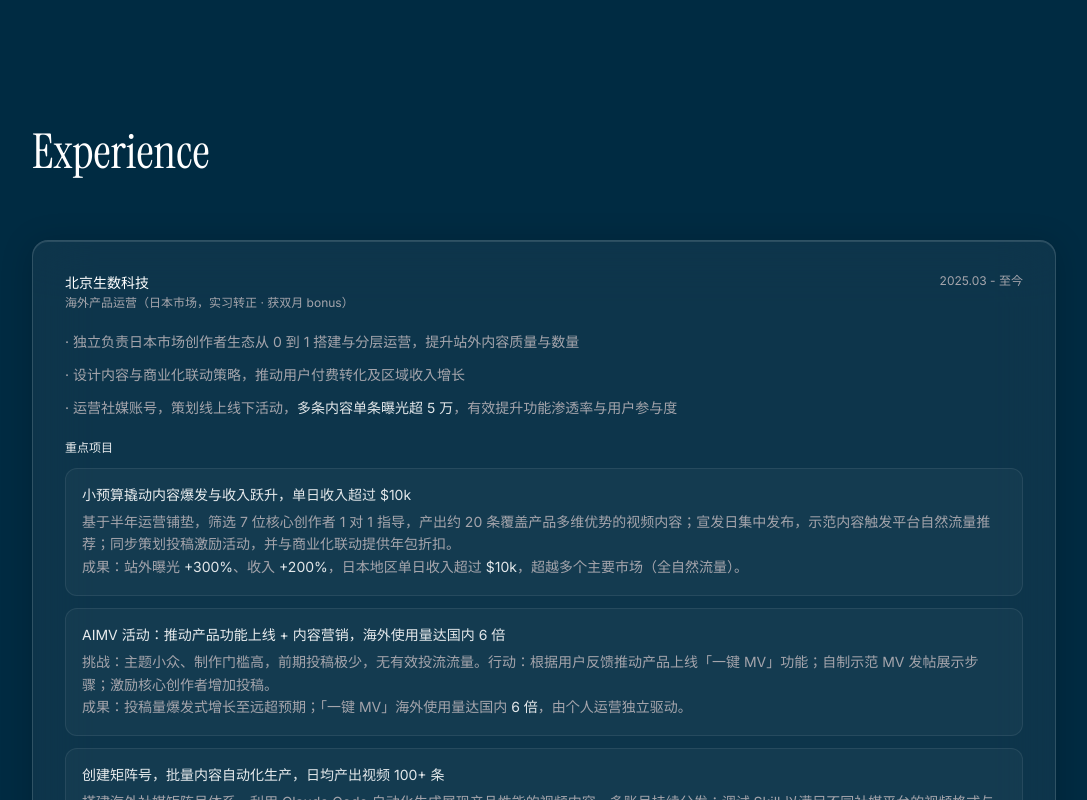
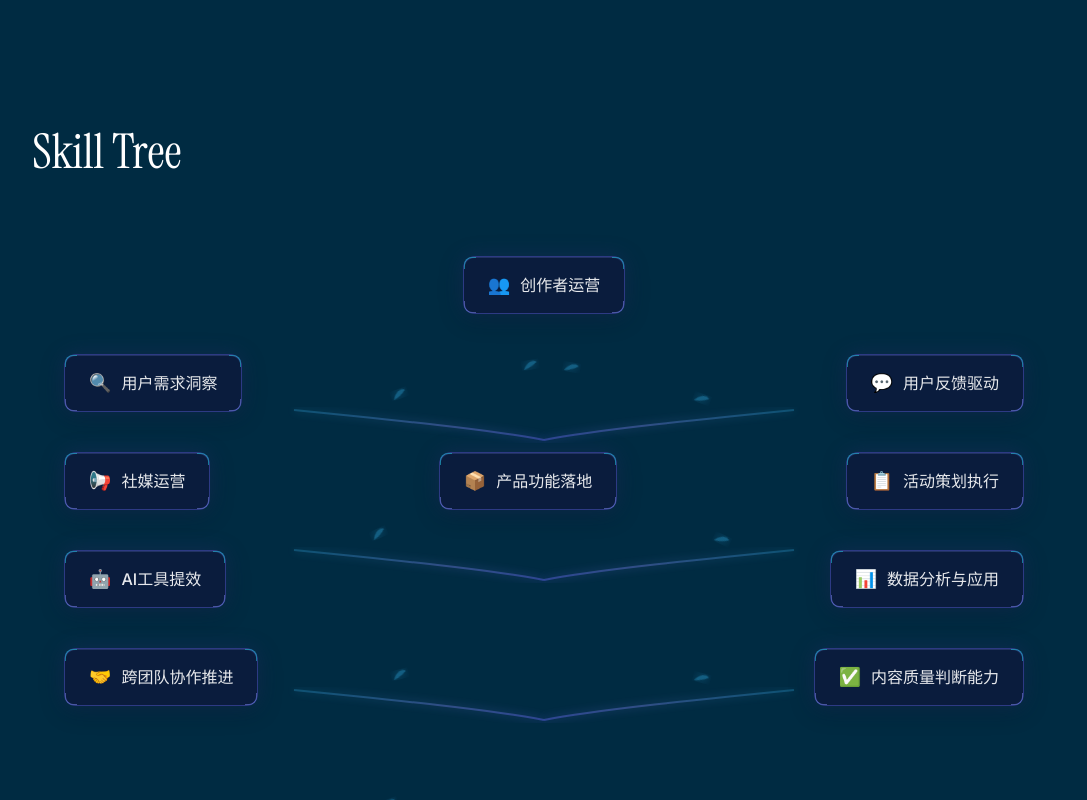
Before and after one commit to morinooto013/lsypersonal-space, a React (Vite) app: page / in a window 1280 px wide. Shown: the part 1840-2640 px from the top of the page, without its empty margins (96-1183 px from the left). Built offline with nearby package versions, Linux system fonts and the light colour scheme.

Commit message:
feat: add Skill Tree section after About with tech-tree visualization

```diff
--- a/src/App.tsx
+++ b/src/App.tsx
@@ -1,6 +1,7 @@
 import Navigation from './components/Navigation'
 import Hero from './components/Hero'
 import About from './components/About'
+import SkillTree from './components/SkillTree'
 import Experience from './components/Experience'
 import Work from './components/Work'
 
@@ -26,6 +27,7 @@ export default function App() {
         <Navigation />
         <Hero />
         <About />
+        <SkillTree />
         <Experience />
         <Work />
       </div>
--- a/src/components/Navigation.tsx
+++ b/src/components/Navigation.tsx
@@ -3,6 +3,7 @@ import { useState, useEffect } from 'react'
 const navLinks = [
   { label: 'Home', href: '#home' },
   { label: 'About', href: '#about' },
+  { label: 'Skills', href: '#skill-tree' },
   { label: 'Experience', href: '#experience' },
   { label: 'Work', href: '#work' },
 ]
--- /dev/null
+++ b/src/components/SkillTree.tsx
@@ -0,0 +1,195 @@
+export default function SkillTree() {
+  const skills = [
+    { name: '创作者运营', icon: '👥' },
+    { name: '用户需求洞察', icon: '🔍' },
+    { name: '用户反馈驱动', icon: '💬' },
+    { name: '社媒运营', icon: '📢' },
+    { name: '产品功能落地', icon: '📦' },
+    { name: '活动策划执行', icon: '📋' },
+    { name: 'AI工具提效', icon: '🤖' },
+    { name: '数据分析与应用', icon: '📊' },
+    { name: '跨团队协作推进', icon: '🤝' },
+    { name: '内容质量判断能力', icon: '✅' },
+  ]
+
+
+  return (
+    <section id="skill-tree" className="relative z-10 min-h-screen flex items-center py-32 px-6 overflow-hidden">
+      <div className="max-w-5xl mx-auto w-full">
+
+        <h2
+          className="text-4xl sm:text-5xl font-normal mb-16 text-foreground"
+          style={{ fontFamily: "'Instrument Serif', serif" }}
+        >
+          Skill Tree
+        </h2>
+
+        {/* Tree visualization */}
+        <div className="relative w-full" style={{ minHeight: '700px' }}>
+
+          {/* SVG background tree structure */}
+          <svg
+            className="absolute inset-0 w-full h-full pointer-events-none"
+            viewBox="0 0 1000 700"
+            preserveAspectRatio="xMidYMid meet"
+            fill="none"
+            xmlns="http://www.w3.org/2000/svg"
+          >
+            <defs>
+              <linearGradient id="branch-grad" x1="0.5" y1="1" x2="0.5" y2="0">
+                <stop offset="0%" stopColor="#6366f1" stopOpacity="0.9" />
+                <stop offset="50%" stopColor="#818cf8" stopOpacity="0.7" />
+                <stop offset="100%" stopColor="#38bdf8" stopOpacity="0.5" />
+              </linearGradient>
+              <filter id="branch-glow">
+                <feGaussianBlur stdDeviation="4" result="blur" />
+                <feMerge>
+                  <feMergeNode in="blur" />
+                  <feMergeNode in="SourceGraphic" />
+                </feMerge>
+              </filter>
+              <filter id="root-glow">
+                <feGaussianBlur stdDeviation="8" result="blur" />
+                <feMerge>
+                  <feMergeNode in="blur" />
+                  <feMergeNode in="SourceGraphic" />
+                </feMerge>
+              </filter>
+            </defs>
+
+            {/* Main trunk */}
+            <path
+              d="M500 700 C500 650, 500 600, 500 100"
+              stroke="url(#branch-grad)"
+              strokeWidth="2.5"
+              filter="url(#branch-glow)"
+              opacity="0.6"
+            />
+
+            {/* Row 0: center top */}
+            <path d="M500 100 L500 60" stroke="url(#branch-grad)" strokeWidth="2" filter="url(#branch-glow)" opacity="0.5" />
+
+            {/* Row 1: left & right */}
+            <path d="M500 200 C450 190, 350 180, 250 170" stroke="url(#branch-grad)" strokeWidth="2" filter="url(#branch-glow)" opacity="0.5" />
+            <path d="M500 200 C550 190, 650 180, 750 170" stroke="url(#branch-grad)" strokeWidth="2" filter="url(#branch-glow)" opacity="0.5" />
+
+            {/* Row 2: left, center, right */}
+            <path d="M500 340 C450 330, 350 320, 250 310" stroke="url(#branch-grad)" strokeWidth="2" filter="url(#branch-glow)" opacity="0.5" />
+            <path d="M500 340 L500 300" stroke="url(#branch-grad)" strokeWidth="1.5" filter="url(#branch-glow)" opacity="0.4" />
+            <path d="M500 340 C550 330, 650 320, 750 310" stroke="url(#branch-grad)" strokeWidth="2" filter="url(#branch-glow)" opacity="0.5" />
+
+            {/* Row 3: left & right */}
+            <path d="M500 480 C450 470, 350 460, 250 450" stroke="url(#branch-grad)" strokeWidth="2" filter="url(#branch-glow)" opacity="0.5" />
+            <path d="M500 480 C550 470, 650 460, 750 450" stroke="url(#branch-grad)" strokeWidth="2" filter="url(#branch-glow)" opacity="0.5" />
+
+            {/* Row 4: left & right */}
+            <path d="M500 600 C450 590, 350 580, 250 580" stroke="url(#branch-grad)" strokeWidth="2" filter="url(#branch-glow)" opacity="0.5" />
+            <path d="M500 600 C550 590, 650 580, 750 580" stroke="url(#branch-grad)" strokeWidth="2" filter="url(#branch-glow)" opacity="0.5" />
+
+            {/* Decorative leaves */}
+            {[
+              { x: 350, y: 160, r: -20 }, { x: 650, y: 160, r: 20 },
+              { x: 330, y: 300, r: -25 }, { x: 670, y: 300, r: 25 },
+              { x: 350, y: 440, r: -15 }, { x: 650, y: 440, r: 15 },
+              { x: 340, y: 570, r: -20 }, { x: 660, y: 570, r: 20 },
+              { x: 480, y: 130, r: -10 }, { x: 520, y: 130, r: 10 },
+            ].map((leaf, i) => (
+              <g key={i} transform={`translate(${leaf.x}, ${leaf.y}) rotate(${leaf.r})`}>
+                <path
+                  d="M0 0 C3 -6, 10 -10, 14 -6 C10 -3, 3 0, 0 0"
+                  fill="#38bdf8"
+                  opacity="0.35"
+                  filter="url(#branch-glow)"
+                />
+              </g>
+            ))}
+
+            {/* Root glow */}
+            <ellipse cx="500" cy="700" rx="80" ry="20" fill="#6366f1" opacity="0.15" filter="url(#root-glow)" />
+            <ellipse cx="500" cy="700" rx="50" ry="12" fill="#38bdf8" opacity="0.2" filter="url(#branch-glow)" />
+          </svg>
+
+          {/* Skill nodes */}
+          <div className="relative z-10 flex flex-col gap-8 sm:gap-10 py-4">
+            {/* Row 0 - top center */}
+            <div className="flex justify-center">
+              <SkillNode icon={skills[0].icon} name={skills[0].name} delay={0} />
+            </div>
+
+            {/* Row 1 - left & right */}
+            <div className="flex justify-between px-2 sm:px-8">
+              <SkillNode icon={skills[1].icon} name={skills[1].name} delay={1} />
+              <SkillNode icon={skills[2].icon} name={skills[2].name} delay={2} />
+            </div>
+
+            {/* Row 2 - left, center, right */}
+            <div className="flex justify-between items-center px-2 sm:px-8">
+              <SkillNode icon={skills[3].icon} name={skills[3].name} delay={3} />
+              <SkillNode icon={skills[4].icon} name={skills[4].name} delay={4} />
+              <SkillNode icon={skills[5].icon} name={skills[5].name} delay={5} />
+            </div>
+
+            {/* Row 3 - left & right */}
+            <div className="flex justify-between px-2 sm:px-8">
+              <SkillNode icon={skills[6].icon} name={skills[6].name} delay={6} />
+              <SkillNode icon={skills[7].icon} name={skills[7].name} delay={7} />
+            </div>
+
+            {/* Row 4 - left & right */}
+            <div className="flex justify-between px-2 sm:px-8">
+              <SkillNode icon={skills[8].icon} name={skills[8].name} delay={8} />
+              <SkillNode icon={skills[9].icon} name={skills[9].name} delay={9} />
+            </div>
+          </div>
+        </div>
+      </div>
+    </section>
+  )
+}
+
+function SkillNode({ icon, name, delay }: { icon: string; name: string; delay: number }) {
+  return (
+    <div
+      className="skill-node animate-fade-rise"
+      style={{ animationDelay: `${delay * 0.12}s` }}
+    >
+      <div
+        className="relative px-5 py-3 sm:px-6 sm:py-3.5 rounded-xl cursor-default transition-all duration-300 hover:scale-105 group"
+        style={{
+          background: 'rgba(15, 23, 60, 0.7)',
+          border: '1px solid rgba(99, 102, 241, 0.4)',
+          boxShadow: `
+            inset 0 1px 0 rgba(129, 140, 248, 0.2),
+            0 0 20px rgba(99, 102, 241, 0.15),
+            0 4px 24px rgba(0, 0, 0, 0.3)
+          `,
+          backdropFilter: 'blur(20px)',
+          WebkitBackdropFilter: 'blur(20px)',
+        }}
+      >
+        {/* Corner accents - hexagonal tech feel */}
+        <div className="absolute top-0 left-0 w-3 h-3 border-t border-l border-cyan-400/50 rounded-tl-lg" />
+        <div className="absolute top-0 right-0 w-3 h-3 border-t border-r border-cyan-400/50 rounded-tr-lg" />
+        <div className="absolute bottom-0 left-0 w-3 h-3 border-b border-l border-indigo-400/50 rounded-bl-lg" />
+        <div className="absolute bottom-0 right-0 w-3 h-3 border-b border-r border-indigo-400/50 rounded-br-lg" />
+
+        {/* Content */}
+        <div className="flex items-center gap-2.5">
+          <span className="text-base sm:text-lg">{icon}</span>
+          <span className="text-sm sm:text-base text-white/90 font-medium whitespace-nowrap">
+            {name}
+          </span>
+        </div>
+
+        {/* Hover glow effect */}
+        <div
+          className="absolute inset-0 rounded-xl opacity-0 group-hover:opacity-100 transition-opacity duration-300 pointer-events-none"
+          style={{
+            background: 'linear-gradient(135deg, rgba(56, 189, 248, 0.1) 0%, rgba(99, 102, 241, 0.1) 100%)',
+            boxShadow: '0 0 30px rgba(99, 102, 241, 0.3), inset 0 0 20px rgba(56, 189, 248, 0.05)',
+          }}
+        />
+      </div>
+    </div>
+  )
+}
--- a/src/index.css
+++ b/src/index.css
@@ -112,6 +112,11 @@
     to   { opacity: 1; transform: translateY(0); }
   }
 
+  @keyframes pulse-glow {
+    0%, 100% { box-shadow: 0 0 20px rgba(99, 102, 241, 0.15), 0 4px 24px rgba(0, 0, 0, 0.3); }
+    50% { box-shadow: 0 0 30px rgba(99, 102, 241, 0.3), 0 4px 24px rgba(0, 0, 0, 0.3); }
+  }
+
   .animate-fade-rise          { animation: fade-rise 0.8s ease-out both; }
   .animate-fade-rise-delay    { animation: fade-rise 0.8s ease-out 0.2s both; }
   .animate-fade-rise-delay-2  { animation: fade-rise 0.8s ease-out 0.4s both; }
```
Also changed, not shown: .claude/settings.json (added).
